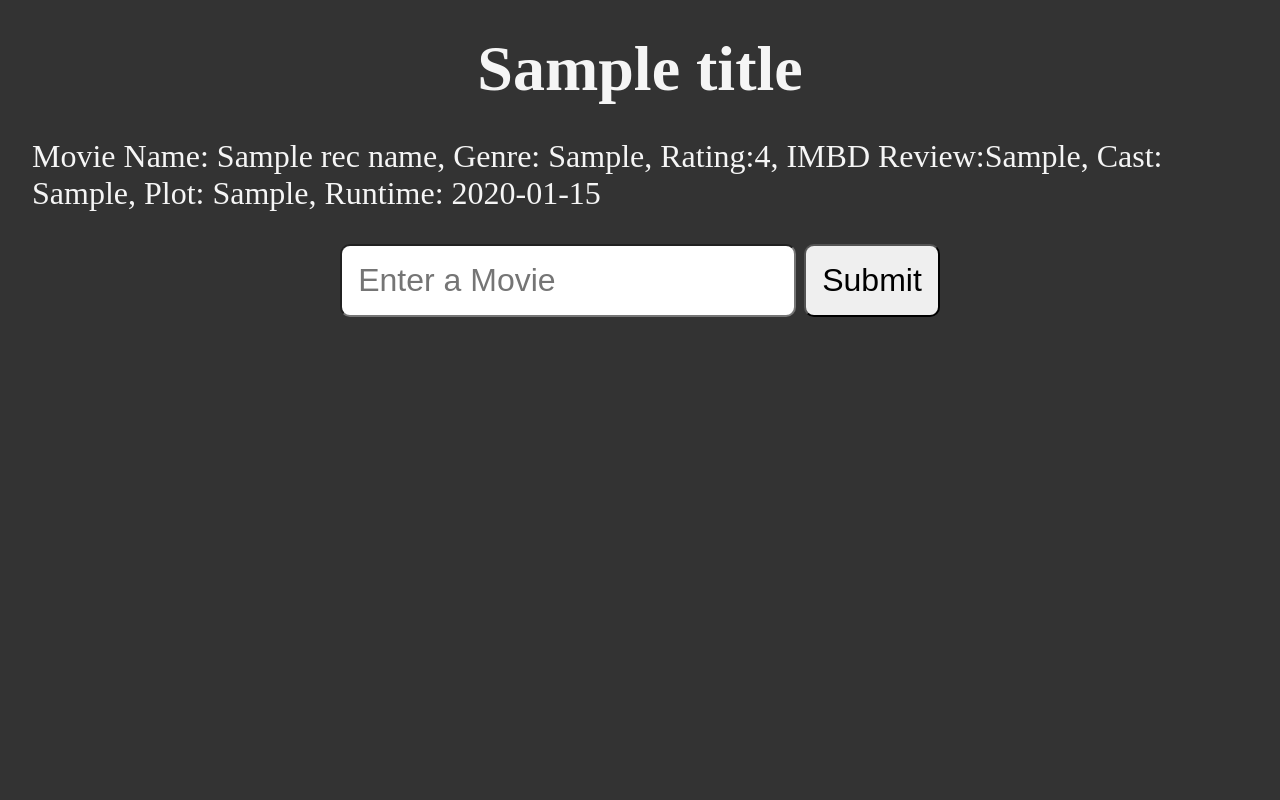
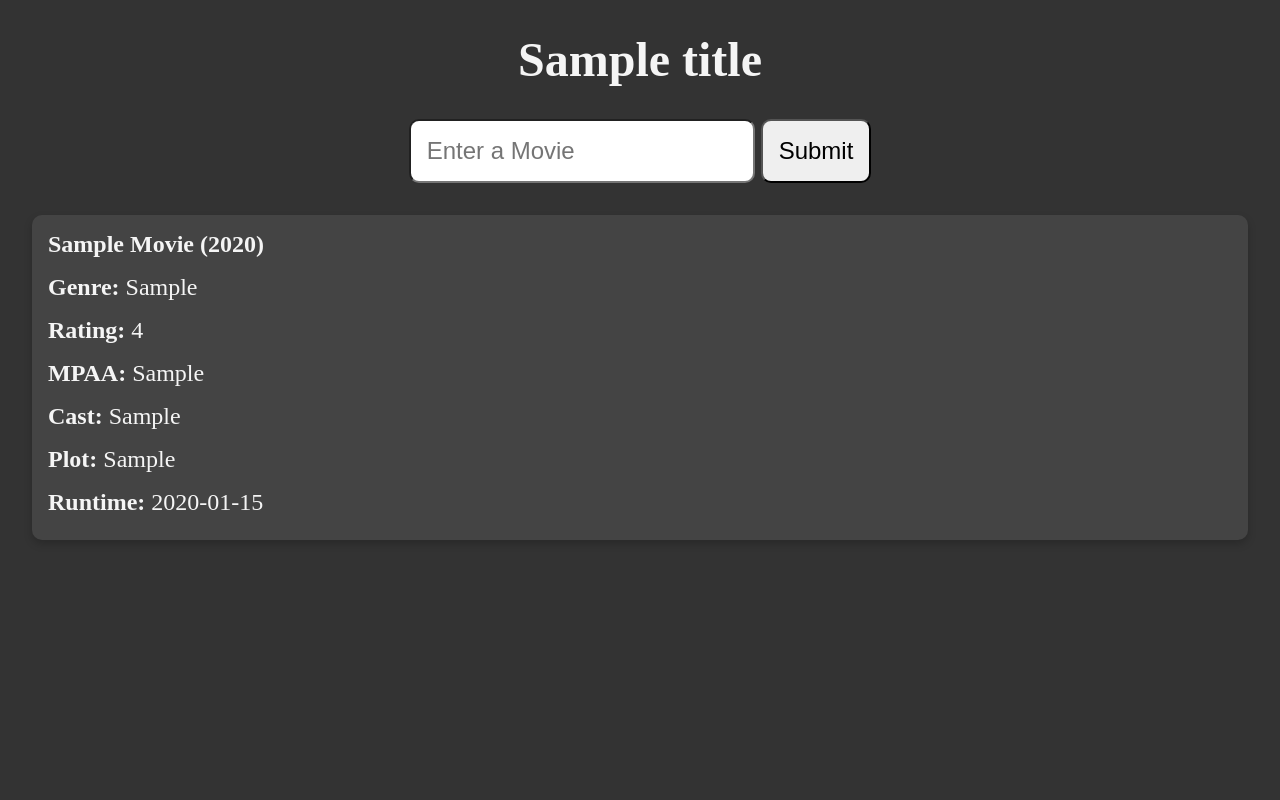
Before and after one commit to YasseenH/movie-scraper, a Flask app: template templates/movie.html in a window 1280 px wide. Run offline with Flask 3, Linux system fonts and the light colour scheme; the template is opened without the code that fills it: most values are stand-ins (such as "Sample title", 1, 10 or a date in 2020).

Commit message:
Added a movie-card class and implemented more CSS to effectively display all 10 recommendation and fixed other minor issues

```diff
--- a/server.py
+++ b/server.py
@@ -6,27 +6,36 @@
 
 # Home page
 @app.route('/')
-@app.route('/index')
 def index():
-    return render_template('index.html')
+    title = "Movie Recommender"
+    return render_template('movie.html', title=title, recommendations=[])
+
+# Capitalize title
+def capitalize_title(title):
+    return ' '.join(word.capitalize() for word in title.split())
 
 # Recommendation page
 @app.route('/recommender', methods=['GET'])
-def show_recommendation():
-    original_movie = request.args.get('movie')
-    movie_recommendation = get_movie_recommendation(original_movie)
-    return render_template(
-        "movie.html",
-        title = original_movie,
-        rec_name = movie_recommendation[0][0],
-        rec_year = movie_recommendation[0][1],
-        rec_rating = movie_recommendation[0][2],
-        rec_mpaa = movie_recommendation[0][3],
-        rec_genre = movie_recommendation[0][4],
-        rec_plot = movie_recommendation[0][5],
-        rec_cast = movie_recommendation[0][6],
-        rec_runtime = movie_recommendation[0][7],
-    )
+def recommender():
+    title = "Movie Recommender"
+    movie_name = request.args.get('movie')
+    movie_recommendation = get_movie_recommendation(movie_name)
+
+    recommendations = [
+        {
+            'rec_name': capitalize_title(movie[0]),
+            'rec_year': movie[1],
+            'rec_rating': movie[2],
+            'rec_mpaa': movie[3],
+            'rec_genre': movie[4],
+            'rec_plot': movie[5],
+            'rec_cast': movie[6],
+            'rec_runtime': movie[7]
+        }
+        for movie in movie_recommendation
+    ]
+
+    return render_template('movie.html', title=title, recommendations=recommendations)
 
 # Run the app
 if __name__ == "__main__":
--- a/static/css/style.css
+++ b/static/css/style.css
@@ -1,3 +1,4 @@
+/* General styles */
 * {
     margin: 0;
     padding: 0;
@@ -13,11 +14,61 @@
     flex-direction: column;
     align-items: center;
     gap: 2rem;
-    font-size: 2rem;
+    font-size: 1.5rem;
 }
 
 input, button {
-    font-size: 2rem;
+    font-size: 1.5rem;
     padding: 1rem;
     border-radius: 10px;
 }
+
+/* Movie recommendations styles */
+.recommendations {
+    display: flex;
+    flex-direction: column;
+    gap: 1rem;
+    width: 100%;
+    max-width: 1400px;
+}
+
+.movie-card {
+    background-color: #444;
+    border-radius: 10px;
+    padding: 1rem;
+    display: flex;
+    flex-direction: column;
+    box-shadow: 0 4px 8px rgba(0, 0, 0, 0.2);
+    transition: transform 0.3s;
+    align-items: flex-start;
+    height: auto;
+    overflow: hidden;
+    text-overflow: ellipsis;
+}
+
+.movie-card:hover {
+    transform: scale(1.02);
+}
+
+.movie-card h2 {
+    font-size: 1.5rem;
+    margin-bottom: 0.5rem;
+}
+
+.movie-details {
+    display: flex;
+    flex-direction: column;
+    flex: 1;
+    overflow: hidden;
+}
+
+.movie-details p {
+    margin: 0.5rem 0;
+    overflow: hidden;
+    white-space: normal; /* Allow text to wrap */
+    text-overflow: ellipsis;
+}
+
+.movie-details p strong {
+    font-weight: bold;
+}
--- a/templates/movie.html
+++ b/templates/movie.html
@@ -8,10 +8,24 @@
 </head>
 <body>
     <h1>{{title}}</h1>
-    <p>Movie Name: {{rec_name}}, Genre: {{rec_genre}}, Rating:{{rec_rating}}, IMBD Review:{{rec_mpaa}}, Cast: {{rec_cast}}, Plot: {{rec_plot}}, Runtime: {{rec_runtime}}</p>
     <form action="/recommender">
         <input type="text" name="movie" id="movie" placeholder="Enter a Movie" />
         <button type="submit">Submit</button>
     </form>
+    <div class="recommendations">
+        {% for movie in recommendations %}
+        <div class="movie-card">
+            <h2>{{ movie.rec_name|title }} ({{ movie.rec_year }})</h2>
+            <div class="movie-details">
+                <p><strong>Genre:</strong> {{ movie.rec_genre }}</p>
+                <p><strong>Rating:</strong> {{ movie.rec_rating }}</p>
+                <p><strong>MPAA:</strong> {{ movie.rec_mpaa }}</p>
+                <p><strong>Cast:</strong> {{ movie.rec_cast }}</p>
+                <p><strong>Plot:</strong> {{ movie.rec_plot }}</p>
+                <p><strong>Runtime:</strong> {{ movie.rec_runtime }}</p>
+            </div>
+        </div>
+        {% endfor %}
+    </div>
 </body>
 </html>
```
Also changed, not shown: MoviesData.csv.
